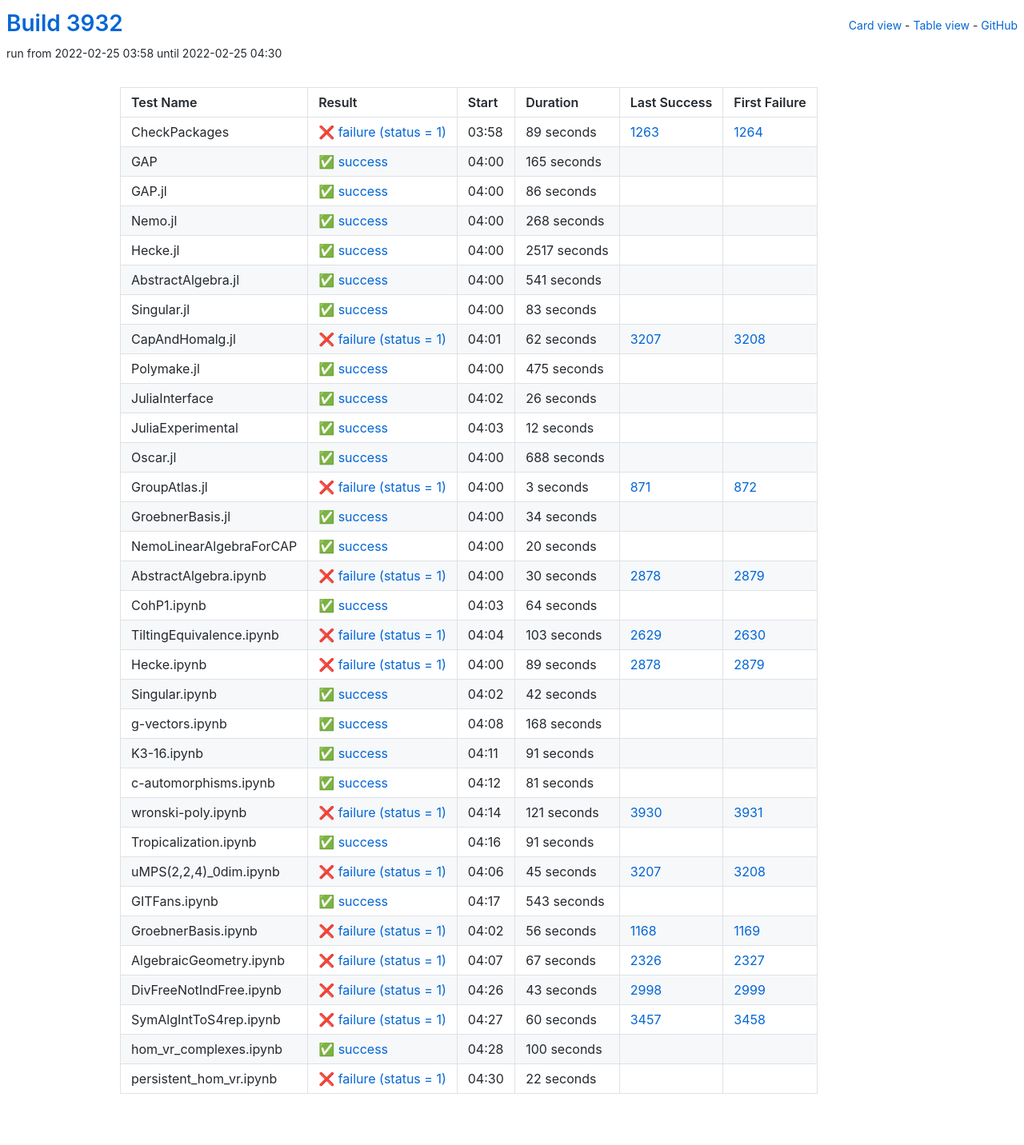
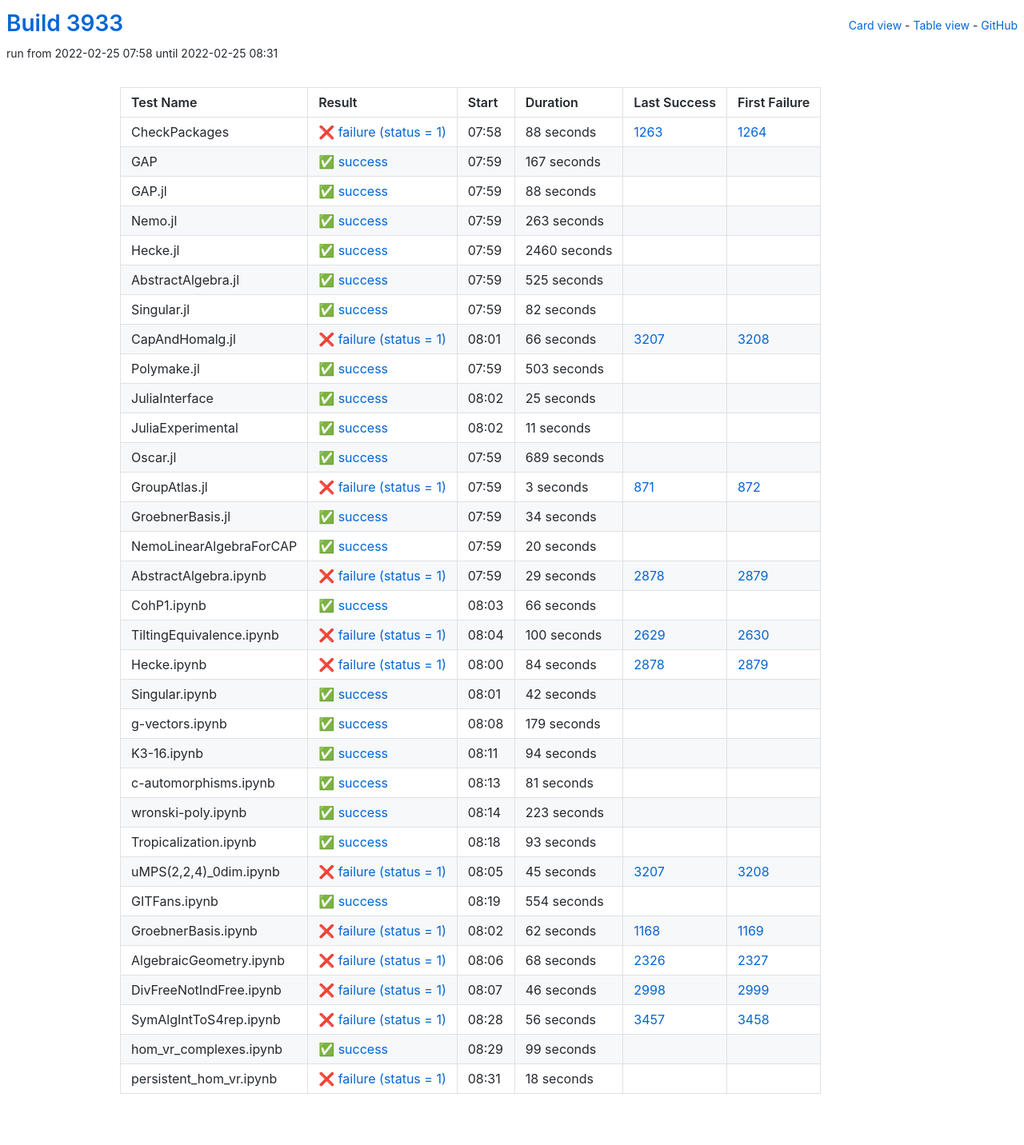
Before and after one commit to oscar-system/oscar-ci-status-stable, a Jekyll site: the page built from table.html, in a window 1280 px wide. Shown: the whole page at 80% size. Built offline with Jekyll 4.4.1, drawn with Linux system fonts in a browser that asks for light colours.

Commit message:
Build #3933

```diff
--- a/_data/ci.yml
+++ b/_data/ci.yml
@@ -1,6 +1,6 @@
 ---
-build: 3932
-build_url: https://oscarci.mathematik.uni-kl.de/job/oscar-stable/3932/
+build: 3933
+build_url: https://oscarci.mathematik.uni-kl.de/job/oscar-stable/3933/
 job: oscar-stable
 organization: oscar-system
 repo: oscar-ci-status-stable
@@ -8,152 +8,152 @@ repourl: https://github.com/oscar-system/oscar-ci-status-stable
 tests:
 - name: CheckPackages
   id: checkpackages
-  log: https://oscarci.mathematik.uni-kl.de/job/oscar-stable/3932/artifact/logs/build-3932/CheckPackages.log
-  start: 2022-02-25 03:58
+  log: https://oscarci.mathematik.uni-kl.de/job/oscar-stable/3933/artifact/logs/build-3933/CheckPackages.log
+  start: 2022-02-25 07:58
   success: false
   exitcode: 1
   status: failure
-  duration: 89
+  duration: 88
   last_success: 1263
   last_success_url: https://oscarci.mathematik.uni-kl.de/job/oscar-stable/1263/
   first_failure: 1264
   first_failure_url: https://oscarci.mathematik.uni-kl.de/job/oscar-stable/1264/
 - name: GAP
   id: gap
-  log: https://oscarci.mathematik.uni-kl.de/job/oscar-stable/3932/artifact/logs/build-3932/GAP.log
-  start: 2022-02-25 04:00
+  log: https://oscarci.mathematik.uni-kl.de/job/oscar-stable/3933/artifact/logs/build-3933/GAP.log
+  start: 2022-02-25 07:59
   success: true
   exitcode: 0
   status: success
-  duration: 165
+  duration: 167
   last_success: false
   last_success_url:
   first_failure: false
   first_failure_url:
 - name: GAP.jl
   id: gap-jl
-  log: https://oscarci.mathematik.uni-kl.de/job/oscar-stable/3932/artifact/logs/build-3932/GAP.jl.log
-  start: 2022-02-25 04:00
+  log: https://oscarci.mathematik.uni-kl.de/job/oscar-stable/3933/artifact/logs/build-3933/GAP.jl.log
+  start: 2022-02-25 07:59
   success: true
   exitcode: 0
   status: success
-  duration: 86
+  duration: 88
   last_success: false
   last_success_url:
   first_failure: false
   first_failure_url:
 - name: Nemo.jl
   id: nemo-jl
-  log: https://oscarci.mathematik.uni-kl.de/job/oscar-stable/3932/artifact/logs/build-3932/Nemo.jl.log
-  start: 2022-02-25 04:00
+  log: https://oscarci.mathematik.uni-kl.de/job/oscar-stable/3933/artifact/logs/build-3933/Nemo.jl.log
+  start: 2022-02-25 07:59
   success: true
   exitcode: 0
   status: success
-  duration: 268
+  duration: 263
   last_success: false
   last_success_url:
   first_failure: false
   first_failure_url:
 - name: Hecke.jl
   id: hecke-jl
-  log: https://oscarci.mathematik.uni-kl.de/job/oscar-stable/3932/artifact/logs/build-3932/Hecke.jl.log
-  start: 2022-02-25 04:00
+  log: https://oscarci.mathematik.uni-kl.de/job/oscar-stable/3933/artifact/logs/build-3933/Hecke.jl.log
+  start: 2022-02-25 07:59
   success: true
   exitcode: 0
   status: success
-  duration: 2517
+  duration: 2460
   last_success: false
   last_success_url:
   first_failure: false
   first_failure_url:
 - name: AbstractAlgebra.jl
   id: abstractalgebra-jl
-  log: https://oscarci.mathematik.uni-kl.de/job/oscar-stable/3932/artifact/logs/build-3932/AbstractAlgebra.jl.log
-  start: 2022-02-25 04:00
+  log: https://oscarci.mathematik.uni-kl.de/job/oscar-stable/3933/artifact/logs/build-3933/AbstractAlgebra.jl.log
+  start: 2022-02-25 07:59
   success: true
   exitcode: 0
   status: success
-  duration: 541
+  duration: 525
   last_success: false
   last_success_url:
   first_failure: false
   first_failure_url:
 - name: Singular.jl
   id: singular-jl
-  log: https://oscarci.mathematik.uni-kl.de/job/oscar-stable/3932/artifact/logs/build-3932/Singular.jl.log
-  start: 2022-02-25 04:00
+  log: https://oscarci.mathematik.uni-kl.de/job/oscar-stable/3933/artifact/logs/build-3933/Singular.jl.log
+  start: 2022-02-25 07:59
   success: true
   exitcode: 0
   status: success
-  duration: 83
+  duration: 82
   last_success: false
   last_success_url:
   first_failure: false
   first_failure_url:
 - name: CapAndHomalg.jl
   id: capandhomalg-jl
-  log: https://oscarci.mathematik.uni-kl.de/job/oscar-stable/3932/artifact/logs/build-3932/CapAndHomalg.jl.log
-  start: 2022-02-25 04:01
+  log: https://oscarci.mathematik.uni-kl.de/job/oscar-stable/3933/artifact/logs/build-3933/CapAndHomalg.jl.log
+  start: 2022-02-25 08:01
   success: false
   exitcode: 1
   status: failure
-  duration: 62
+  duration: 66
   last_success: 3207
   last_success_url: https://oscarci.mathematik.uni-kl.de/job/oscar-stable/3207/
   first_failure: 3208
   first_failure_url: https://oscarci.mathematik.uni-kl.de/job/oscar-stable/3208/
 - name: Polymake.jl
   id: polymake-jl
-  log: https://oscarci.mathematik.uni-kl.de/job/oscar-stable/3932/artifact/logs/build-3932/Polymake.jl.log
-  start: 2022-02-25 04:00
+  log: https://oscarci.mathematik.uni-kl.de/job/oscar-stable/3933/artifact/logs/build-3933/Polymake.jl.log
+  start: 2022-02-25 07:59
   success: true
   exitcode: 0
   status: success
-  duration: 475
+  duration: 503
   last_success: false
   last_success_url:
   first_failure: false
   first_failure_url:
 - name: JuliaInterface
   id: juliainterface
-  log: https://oscarci.mathematik.uni-kl.de/job/oscar-stable/3932/artifact/logs/build-3932/JuliaInterface.log
-  start: 2022-02-25 04:02
+  log: https://oscarci.mathematik.uni-kl.de/job/oscar-stable/3933/artifact/logs/build-3933/JuliaInterface.log
+  start: 2022-02-25 08:02
   success: true
   exitcode: 0
   status: success
-  duration: 26
+  duration: 25
   last_success: false
   last_success_url:
   first_failure: false
   first_failure_url:
 - name: JuliaExperimental
   id: juliaexperimental
-  log: https://oscarci.mathematik.uni-kl.de/job/oscar-stable/3932/artifact/logs/build-3932/JuliaExperimental.log
-  start: 2022-02-25 04:03
+  log: https://oscarci.mathematik.uni-kl.de/job/oscar-stable/3933/artifact/logs/build-3933/JuliaExperimental.log
+  start: 2022-02-25 08:02
   success: true
   exitcode: 0
   status: success
-  duration: 12
+  duration: 11
   last_success: false
   last_success_url:
   first_failure: false
   first_failure_url:
 - name: Oscar.jl
   id: oscar-jl
-  log: https://oscarci.mathematik.uni-kl.de/job/oscar-stable/3932/artifact/logs/build-3932/Oscar.jl.log
-  start: 2022-02-25 04:00
+  log: https://oscarci.mathematik.uni-kl.de/job/oscar-stable/3933/artifact/logs/build-3933/Oscar.jl.log
+  start: 2022-02-25 07:59
   success: true
   exitcode: 0
   status: success
-  duration: 688
+  duration: 689
   last_success: false
   last_success_url:
   first_failure: false
   first_failure_url:
 - name: GroupAtlas.jl
   id: groupatlas-jl
-  log: https://oscarci.mathematik.uni-kl.de/job/oscar-stable/3932/artifact/logs/build-3932/GroupAtlas.jl.log
-  start: 2022-02-25 04:00
+  log: https://oscarci.mathematik.uni-kl.de/job/oscar-stable/3933/artifact/logs/build-3933/GroupAtlas.jl.log
+  start: 2022-02-25 07:59
   success: false
   exitcode: 1
   status: failure
@@ -164,8 +164,8 @@ tests:
   first_failure_url: https://oscarci.mathematik.uni-kl.de/job/oscar-stable/872/
 - name: GroebnerBasis.jl
   id: groebnerbasis-jl
-  log: https://oscarci.mathematik.uni-kl.de/job/oscar-stable/3932/artifact/logs/build-3932/GroebnerBasis.jl.log
-  start: 2022-02-25 04:00
+  log: https://oscarci.mathematik.uni-kl.de/job/oscar-stable/3933/artifact/logs/build-3933/GroebnerBasis.jl.log
+  start: 2022-02-25 07:59
   success: true
   exitcode: 0
   status: success
@@ -176,8 +176,8 @@ tests:
   first_failure_url:
 - name: NemoLinearAlgebraForCAP
   id: nemolinearalgebraforcap
-  log: https://oscarci.mathematik.uni-kl.de/job/oscar-stable/3932/artifact/logs/build-3932/NemoLinearAlgebraForCAP.log
-  start: 2022-02-25 04:00
+  log: https://oscarci.mathematik.uni-kl.de/job/oscar-stable/3933/artifact/logs/build-3933/NemoLinearAlgebraForCAP.log
+  start: 2022-02-25 07:59
   success: true
   exitcode: 0
   status: success
@@ -188,56 +188,56 @@ tests:
   first_failure_url:
 - name: AbstractAlgebra.ipynb
   id: abstractalgebra-ipynb
-  log: https://oscarci.mathematik.uni-kl.de/job/oscar-stable/3932/artifact/logs/build-3932/AbstractAlgebra.ipynb.log
-  start: 2022-02-25 04:00
+  log: https://oscarci.mathematik.uni-kl.de/job/oscar-stable/3933/artifact/logs/build-3933/AbstractAlgebra.ipynb.log
+  start: 2022-02-25 07:59
   success: false
   exitcode: 1
   status: failure
-  duration: 30
+  duration: 29
   last_success: 2878
   last_success_url: https://oscarci.mathematik.uni-kl.de/job/oscar-stable/2878/
   first_failure: 2879
   first_failure_url: https://oscarci.mathematik.uni-kl.de/job/oscar-stable/2879/
 - name: CohP1.ipynb
   id: cohp1-ipynb
-  log: https://oscarci.mathematik.uni-kl.de/job/oscar-stable/3932/artifact/logs/build-3932/CohP1.ipynb.log
-  start: 2022-02-25 04:03
+  log: https://oscarci.mathematik.uni-kl.de/job/oscar-stable/3933/artifact/logs/build-3933/CohP1.ipynb.log
+  start: 2022-02-25 08:03
   success: true
   exitcode: 0
   status: success
-  duration: 64
+  duration: 66
   last_success: false
   last_success_url:
   first_failure: false
   first_failure_url:
 - name: TiltingEquivalence.ipynb
   id: tiltingequivalence-ipynb
-  log: https://oscarci.mathematik.uni-kl.de/job/oscar-stable/3932/artifact/logs/build-3932/TiltingEquivalence.ipynb.log
-  start: 2022-02-25 04:04
+  log: https://oscarci.mathematik.uni-kl.de/job/oscar-stable/3933/artifact/logs/build-3933/TiltingEquivalence.ipynb.log
+  start: 2022-02-25 08:04
   success: false
   exitcode: 1
   status: failure
-  duration: 103
+  duration: 100
   last_success: 2629
   last_success_url: https://oscarci.mathematik.uni-kl.de/job/oscar-stable/2629/
   first_failure: 2630
   first_failure_url: https://oscarci.mathematik.uni-kl.de/job/oscar-stable/2630/
 - name: Hecke.ipynb
   id: hecke-ipynb
-  log: https://oscarci.mathematik.uni-kl.de/job/oscar-stable/3932/artifact/logs/build-3932/Hecke.ipynb.log
-  start: 2022-02-25 04:00
+  log: https://oscarci.mathematik.uni-kl.de/job/oscar-stable/3933/artifact/logs/build-3933/Hecke.ipynb.log
+  start: 2022-02-25 08:00
   success: false
   exitcode: 1
   status: failure
-  duration: 89
+  duration: 84
   last_success: 2878
   last_success_url: https://oscarci.mathematik.uni-kl.de/job/oscar-stable/2878/
   first_failure: 2879
   first_failure_url: https://oscarci.mathematik.uni-kl.de/job/oscar-stable/2879/
 - name: Singular.ipynb
   id: singular-ipynb
-  log: https://oscarci.mathematik.uni-kl.de/job/oscar-stable/3932/artifact/logs/build-3932/Singular.ipynb.log
-  start: 2022-02-25 04:02
+  log: https://oscarci.mathematik.uni-kl.de/job/oscar-stable/3933/artifact/logs/build-3933/Singular.ipynb.log
+  start: 2022-02-25 08:01
   success: true
   exitcode: 0
   status: success
@@ -248,32 +248,32 @@ tests:
   first_failure_url:
 - name: g-vectors.ipynb
   id: g-vectors-ipynb
-  log: https://oscarci.mathematik.uni-kl.de/job/oscar-stable/3932/artifact/logs/build-3932/g-vectors.ipynb.log
-  start: 2022-02-25 04:08
+  log: https://oscarci.mathematik.uni-kl.de/job/oscar-stable/3933/artifact/logs/build-3933/g-vectors.ipynb.log
+  start: 2022-02-25 08:08
   success: true
   exitcode: 0
   status: success
-  duration: 168
+  duration: 179
   last_success: false
   last_success_url:
   first_failure: false
   first_failure_url:
 - name: K3-16.ipynb
   id: k3-16-ipynb
-  log: https://oscarci.mathematik.uni-kl.de/job/oscar-stable/3932/artifact/logs/build-3932/K3-16.ipynb.log
-  start: 2022-02-25 04:11
+  log: https://oscarci.mathematik.uni-kl.de/job/oscar-stable/3933/artifact/logs/build-3933/K3-16.ipynb.log
+  start: 2022-02-25 08:11
   success: true
   exitcode: 0
   status: success
-  duration: 91
+  duration: 94
   last_success: false
   last_success_url:
   first_failure: false
   first_failure_url:
 - name: c-automorphisms.ipynb
   id: c-automorphisms-ipynb
-  log: https://oscarci.mathematik.uni-kl.de/job/oscar-stable/3932/artifact/logs/build-3932/c-automorphisms.ipynb.log
-  start: 2022-02-25 04:12
+  log: https://oscarci.mathematik.uni-kl.de/job/oscar-stable/3933/artifact/logs/build-3933/c-automorphisms.ipynb.log
+  start: 2022-02-25 08:13
   success: true
   exitcode: 0
   status: success
@@ -284,32 +284,32 @@ tests:
   first_failure_url:
 - name: wronski-poly.ipynb
   id: wronski-poly-ipynb
-  log: https://oscarci.mathematik.uni-kl.de/job/oscar-stable/3932/artifact/logs/build-3932/wronski-poly.ipynb.log
-  start: 2022-02-25 04:14
-  success: false
-  exitcode: 1
-  status: failure
-  duration: 121
-  last_success: 3930
-  last_success_url: https://oscarci.mathematik.uni-kl.de/job/oscar-stable/3930/
-  first_failure: 3931
-  first_failure_url: https://oscarci.mathematik.uni-kl.de/job/oscar-stable/3931/
-- name: Tropicalization.ipynb
-  id: tropicalization-ipynb
-  log: https://oscarci.mathematik.uni-kl.de/job/oscar-stable/3932/artifact/logs/build-3932/Tropicalization.ipynb.log
-  start: 2022-02-25 04:16
+  log: https://oscarci.mathematik.uni-kl.de/job/oscar-stable/3933/artifact/logs/build-3933/wronski-poly.ipynb.log
+  start: 2022-02-25 08:14
   success: true
   exitcode: 0
   status: success
-  duration: 91
+  duration: 223
+  last_success: false
+  last_success_url:
+  first_failure: false
+  first_failure_url:
+- name: Tropicalization.ipynb
+  id: tropicalization-ipynb
+  log: https://oscarci.mathematik.uni-kl.de/job/oscar-stable/3933/artifact/logs/build-3933/Tropicalization.ipynb.log
+  start: 2022-02-25 08:18
+  success: true
+  exitcode: 0
+  status: success
+  duration: 93
   last_success: false
   last_success_url:
   first_failure: false
   first_failure_url:
 - name: uMPS(2,2,4)_0dim.ipynb
   id: umps-2-2-4-0dim-ipynb
-  log: https://oscarci.mathematik.uni-kl.de/job/oscar-stable/3932/artifact/logs/build-3932/uMPS-2-2-4-_0dim.ipynb.log
-  start: 2022-02-25 04:06
+  log: https://oscarci.mathematik.uni-kl.de/job/oscar-stable/3933/artifact/logs/build-3933/uMPS-2-2-4-_0dim.ipynb.log
+  start: 2022-02-25 08:05
   success: false
   exitcode: 1
   status: failure
@@ -320,84 +320,84 @@ tests:
   first_failure_url: https://oscarci.mathematik.uni-kl.de/job/oscar-stable/3208/
 - name: GITFans.ipynb
   id: gitfans-ipynb
-  log: https://oscarci.mathematik.uni-kl.de/job/oscar-stable/3932/artifact/logs/build-3932/GITFans.ipynb.log
-  start: 2022-02-25 04:17
+  log: https://oscarci.mathematik.uni-kl.de/job/oscar-stable/3933/artifact/logs/build-3933/GITFans.ipynb.log
+  start: 2022-02-25 08:19
   success: true
   exitcode: 0
   status: success
-  duration: 543
+  duration: 554
   last_success: false
   last_success_url:
   first_failure: false
   first_failure_url:
 - name: GroebnerBasis.ipynb
   id: groebnerbasis-ipynb
-  log: https://oscarci.mathematik.uni-kl.de/job/oscar-stable/3932/artifact/logs/build-3932/GroebnerBasis.ipynb.log
-  start: 2022-02-25 04:02
+  log: https://oscarci.mathematik.uni-kl.de/job/oscar-stable/3933/artifact/logs/build-3933/GroebnerBasis.ipynb.log
+  start: 2022-02-25 08:02
   success: false
   exitcode: 1
   status: failure
-  duration: 56
+  duration: 62
   last_success: 1168
   last_success_url: https://oscarci.mathematik.uni-kl.de/job/oscar-stable/1168/
   first_failure: 1169
   first_failure_url: https://oscarci.mathematik.uni-kl.de/job/oscar-stable/1169/
 - name: AlgebraicGeometry.ipynb
   id: algebraicgeometry-ipynb
-  log: https://oscarci.mathematik.uni-kl.de/job/oscar-stable/3932/artifact/logs/build-3932/AlgebraicGeometry.ipynb.log
-  start: 2022-02-25 04:07
+  log: https://oscarci.mathematik.uni-kl.de/job/oscar-stable/3933/artifact/logs/build-3933/AlgebraicGeometry.ipynb.log
+  start: 2022-02-25 08:06
   success: false
   exitcode: 1
   status: failure
-  duration: 67
+  duration: 68
   last_success: 2326
   last_success_url: https://oscarci.mathematik.uni-kl.de/job/oscar-stable/2326/
   first_failure: 2327
   first_failure_url: https://oscarci.mathematik.uni-kl.de/job/oscar-stable/2327/
 - name: DivFreeNotIndFree.ipynb
   id: divfreenotindfree-ipynb
-  log: https://oscarci.mathematik.uni-kl.de/job/oscar-stable/3932/artifact/logs/build-3932/DivFreeNotIndFree.ipynb.log
-  start: 2022-02-25 04:26
+  log: https://oscarci.mathematik.uni-kl.de/job/oscar-stable/3933/artifact/logs/build-3933/DivFreeNotIndFree.ipynb.log
+  start: 2022-02-25 08:07
   success: false
   exitcode: 1
   status: failure
-  duration: 43
+  duration: 46
   last_success: 2998
   last_success_url: https://oscarci.mathematik.uni-kl.de/job/oscar-stable/2998/
   first_failure: 2999
   first_failure_url: https://oscarci.mathematik.uni-kl.de/job/oscar-stable/2999/
 - name: SymAlgIntToS4rep.ipynb
   id: symalginttos4rep-ipynb
-  log: https://oscarci.mathematik.uni-kl.de/job/oscar-stable/3932/artifact/logs/build-3932/SymAlgIntToS4rep.ipynb.log
-  start: 2022-02-25 04:27
+  log: https://oscarci.mathematik.uni-kl.de/job/oscar-stable/3933/artifact/logs/build-3933/SymAlgIntToS4rep.ipynb.log
+  start: 2022-02-25 08:28
   success: false
   exitcode: 1
   status: failure
-  duration: 60
+  duration: 56
   last_success: 3457
   last_success_url: https://oscarci.mathematik.uni-kl.de/job/oscar-stable/3457/
   first_failure: 3458
   first_failure_url: https://oscarci.mathematik.uni-kl.de/job/oscar-stable/3458/
 - name: hom_vr_complexes.ipynb
   id: hom-vr-complexes-ipynb
-  log: https://oscarci.mathematik.uni-kl.de/job/oscar-stable/3932/artifact/logs/build-3932/hom_vr_complexes.ipynb.log
-  start: 2022-02-25 04:28
+  log: https://oscarci.mathematik.uni-kl.de/job/oscar-stable/3933/artifact/logs/build-3933/hom_vr_complexes.ipynb.log
+  start: 2022-02-25 08:29
   success: true
   exitcode: 0
   status: success
-  duration: 100
+  duration: 99
   last_success: false
   last_success_url:
   first_failure: false
   first_failure_url:
 - name: persistent_hom_vr.ipynb
   id: persistent-hom-vr-ipynb
-  log: https://oscarci.mathematik.uni-kl.de/job/oscar-stable/3932/artifact/logs/build-3932/persistent_hom_vr.ipynb.log
-  start: 2022-02-25 04:30
+  log: https://oscarci.mathematik.uni-kl.de/job/oscar-stable/3933/artifact/logs/build-3933/persistent_hom_vr.ipynb.log
+  start: 2022-02-25 08:31
   success: false
   exitcode: 1
   status: failure
-  duration: 22
+  duration: 18
   last_success: false
   last_success_url:
   first_failure: false
```
Also changed, not shown: README.md.
